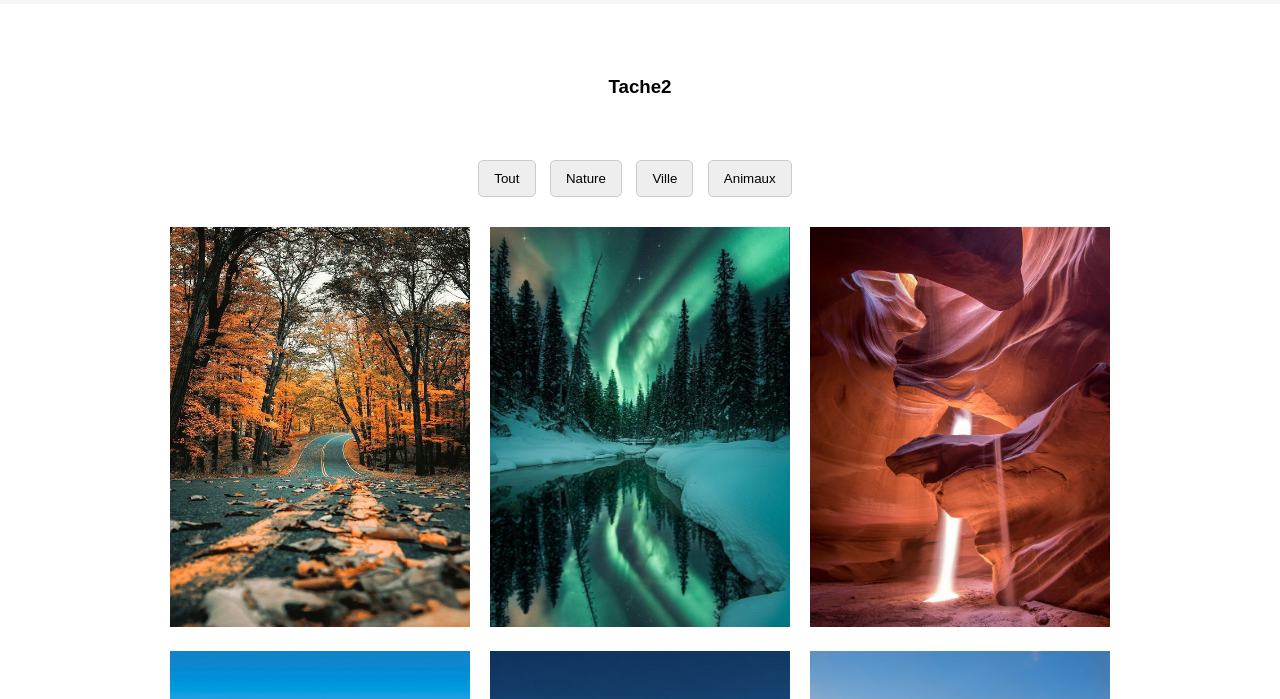
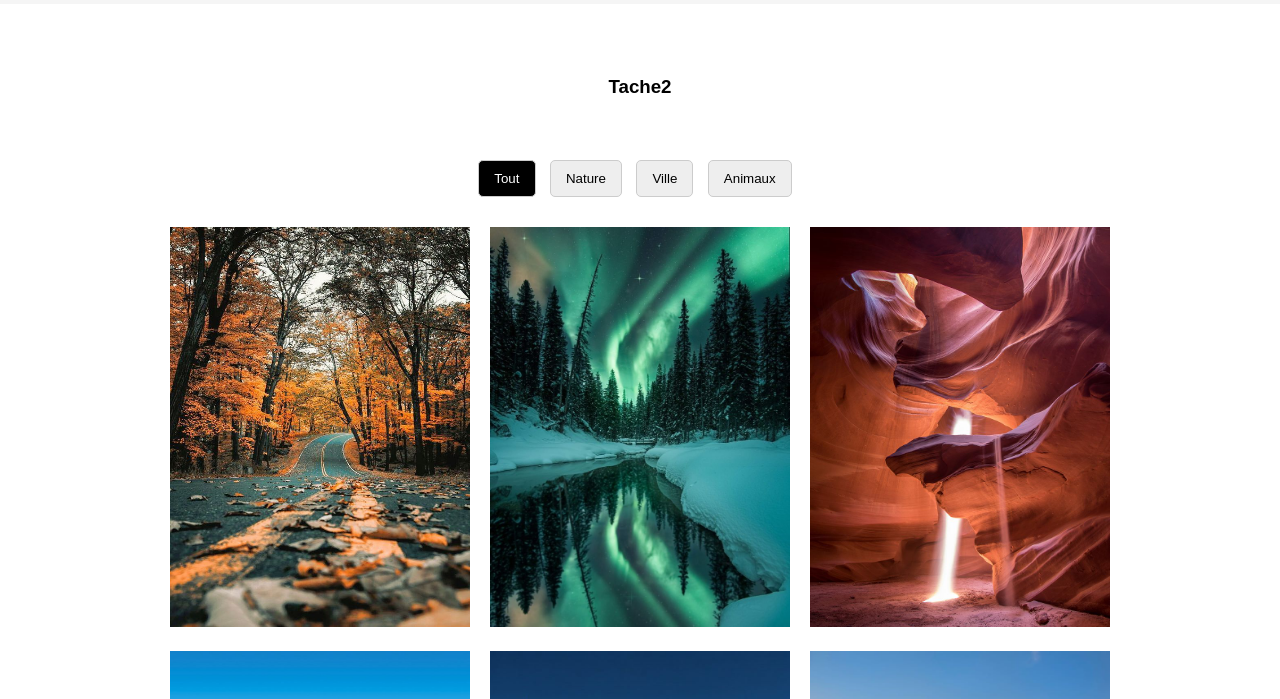
Before and after one commit to mamagadiaga/PF, a plain HTML site: page index.html in a window 1280 px wide. Both pictures are taken after a click on the button "Tout". Shown: the part 64-763 px from the top of the page. Drawn offline with Linux system fonts and the light colour scheme.

Commit message:
feed-backs

```diff
--- a/index.html
+++ b/index.html
@@ -31,7 +31,7 @@
                 <main>
                     <h3 class="title-tache4">Tache2</h3>
                     <div class="filter-buttons">
-                        <button class="filter-button" data-filter="all">Tout</button>
+                        <button class="filter-button active" data-filter="all">Tout</button>
                         <button class="filter-button" data-filter="nature">Nature</button>
                         <button class="filter-button" data-filter="city">Ville</button>
                         <button class="filter-button" data-filter="animals">Animaux</button>
--- a/script.js
+++ b/script.js
@@ -33,6 +33,12 @@ document.addEventListener("DOMContentLoaded", function() {
 
   filterButtons.forEach(button => {
       button.addEventListener("click", function() {
+          filterButtons.forEach(btn => {
+              btn.classList.remove("active");
+          });
+
+          button.classList.add("active");
+
           const filter = button.getAttribute("data-filter");
           images.forEach(image => {
               if (filter === "all" || image.classList.contains(filter)) {
--- a/style.css
+++ b/style.css
@@ -156,6 +156,10 @@ a:hover {
     background-color: #000;
     color: white;
 }
+.active {
+    background-color: black;
+    color: white;
+  }
 
 .gallery {
     display: flex;
```
Lines whose indentation alone changed are shown as unchanged.
